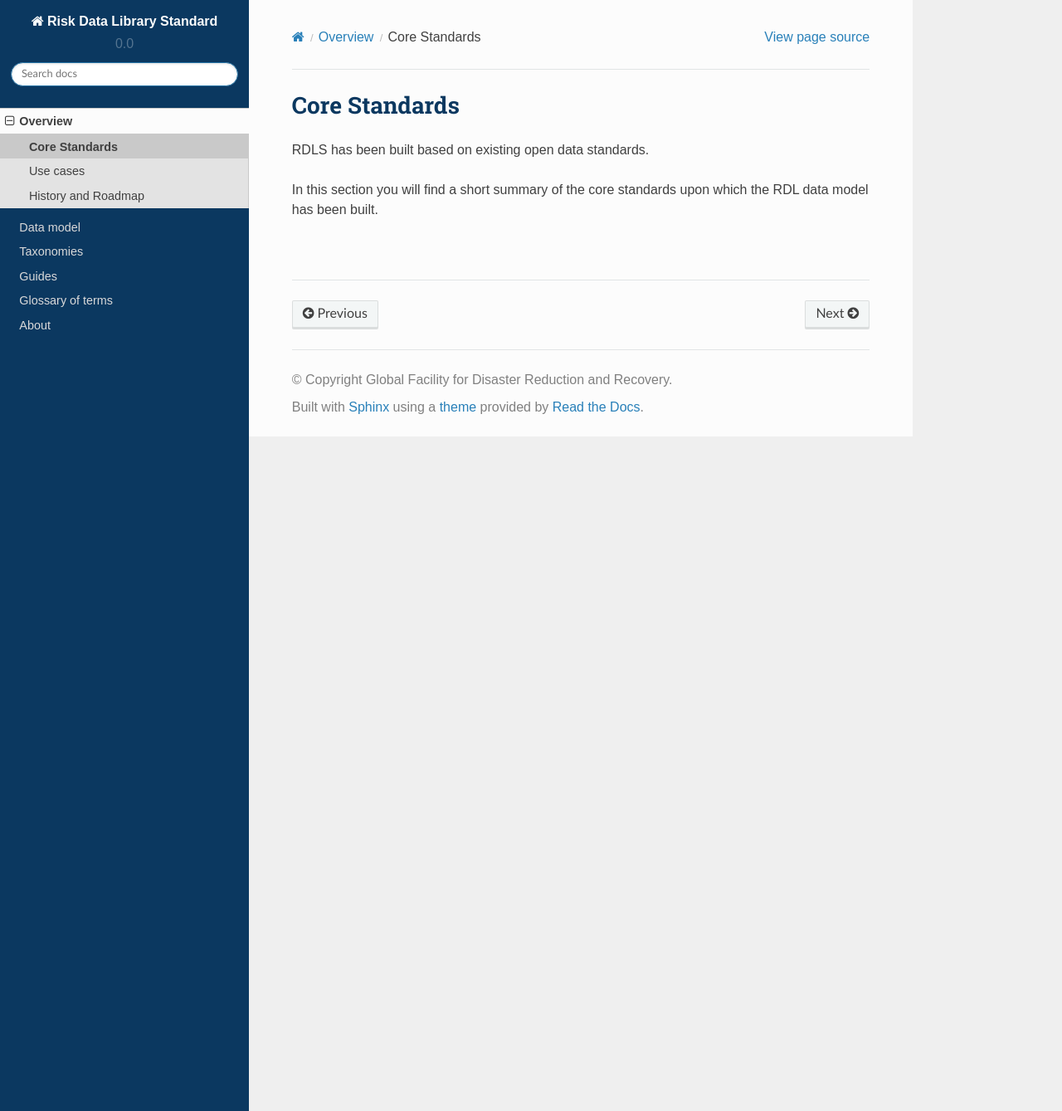
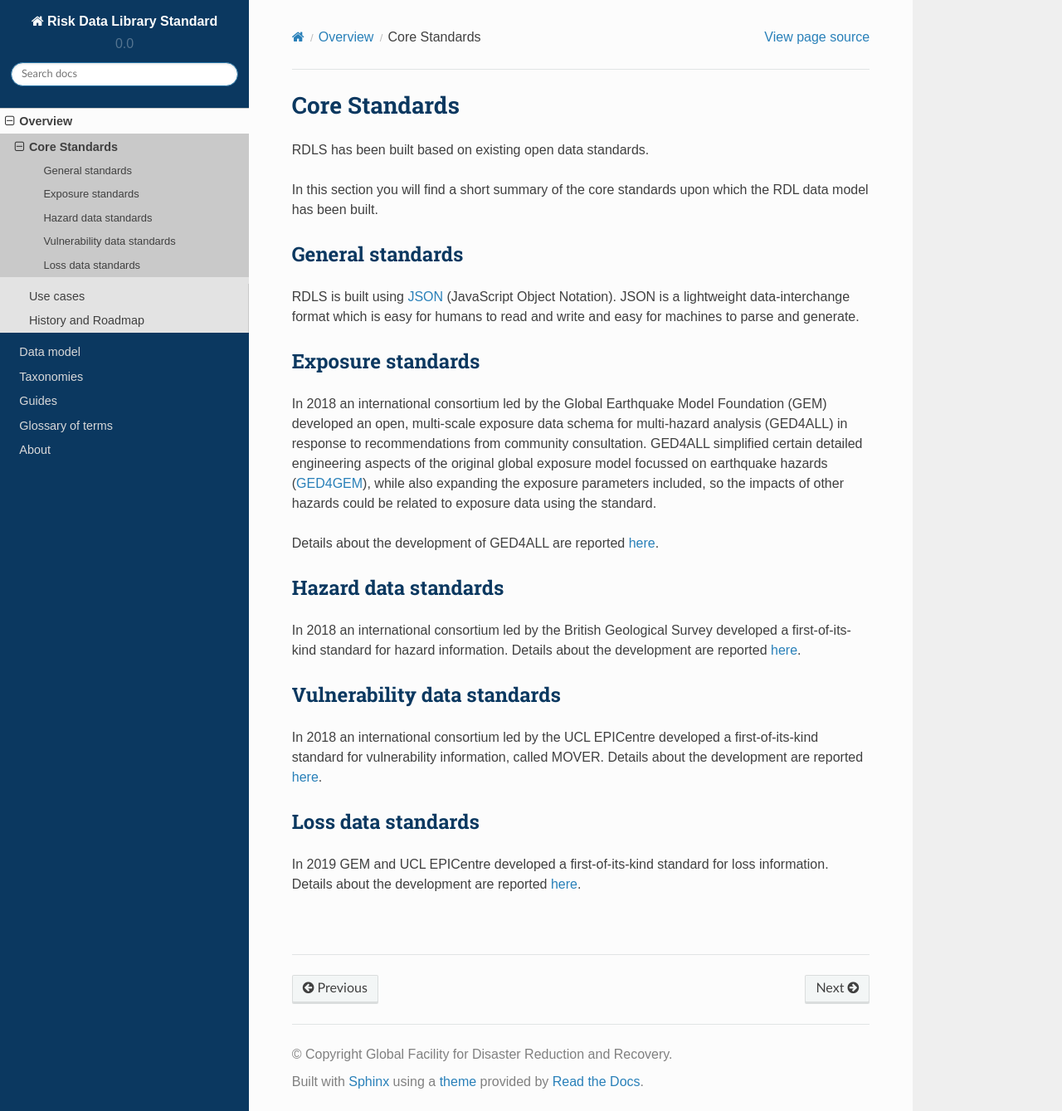
Before and after one commit to GFDRR/rdl-standard, a Sphinx documentation site: the page built from docs/rdl/core-standards.md, in a window 1280 px wide and 1339 px high. Shown: the whole window at 83% size. Built offline with Sphinx 7.4.7 and the Read the Docs theme 2.0.0, drawn with Linux system fonts in a browser that asks for light colours.

Commit message:
Update core-standards.md
Add information to core standards on JSON, GED4ALL, MOVER, Hazard and Loss.

```diff
--- a/docs/rdl/core-standards.md
+++ b/docs/rdl/core-standards.md
@@ -5,4 +5,29 @@ RDLS has been built based on existing open data standards.
 In this section you will find a short summary of the core standards upon which the RDL data model has been built.
 
 
+## General standards
+RDLS is built using [JSON](https://www.json.org/json-en.html) (JavaScript Object Notation). JSON is a lightweight data-interchange format which is easy for humans to read and write and easy for machines to parse and generate.
+
+
+## Exposure standards
+In 2018 an international consortium led by the Global Earthquake Model Foundation (GEM) developed an open, multi-scale exposure data schema for multi-hazard analysis (GED4ALL) in response to recommendations from community consultation. GED4ALL simplified certain detailed engineering aspects of the original global exposure model focussed on earthquake hazards ([GED4GEM](https://journals.sagepub.com/doi/10.1177/8755293020919429)), while also expanding the exposure parameters included, so the impacts of other hazards could be related to exposure data using the standard.
+
+Details about the development of GED4ALL are reported [here](https://riskdatalibrary.org/resources).
+
+
+## Hazard data standards
+In 2018 an international consortium led by the British Geological Survey developed a first-of-its-kind standard for hazard information.
+Details about the development are reported [here](https://riskdatalibrary.org/resources).
+
+
+## Vulnerability data standards
+In 2018 an international consortium led by the UCL EPICentre developed a first-of-its-kind standard for vulnerability information, called MOVER.
+Details about the development are reported [here](https://riskdatalibrary.org/resources).
+
+
+## Loss data standards
+In 2019 GEM and UCL EPICentre developed a first-of-its-kind standard for loss information.
+Details about the development are reported [here](https://riskdatalibrary.org/resources).
+
+
 <br><hr>
```
